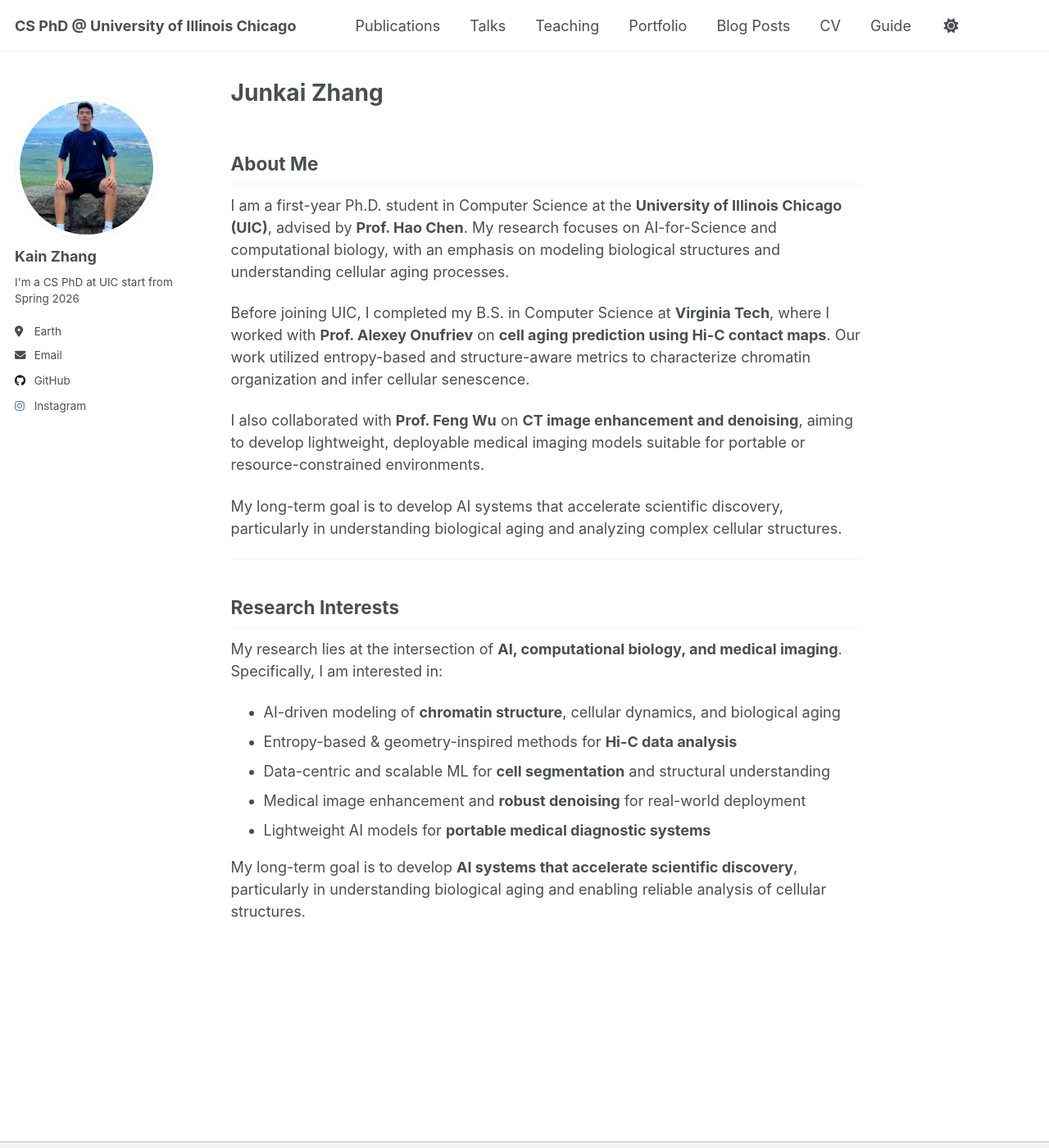
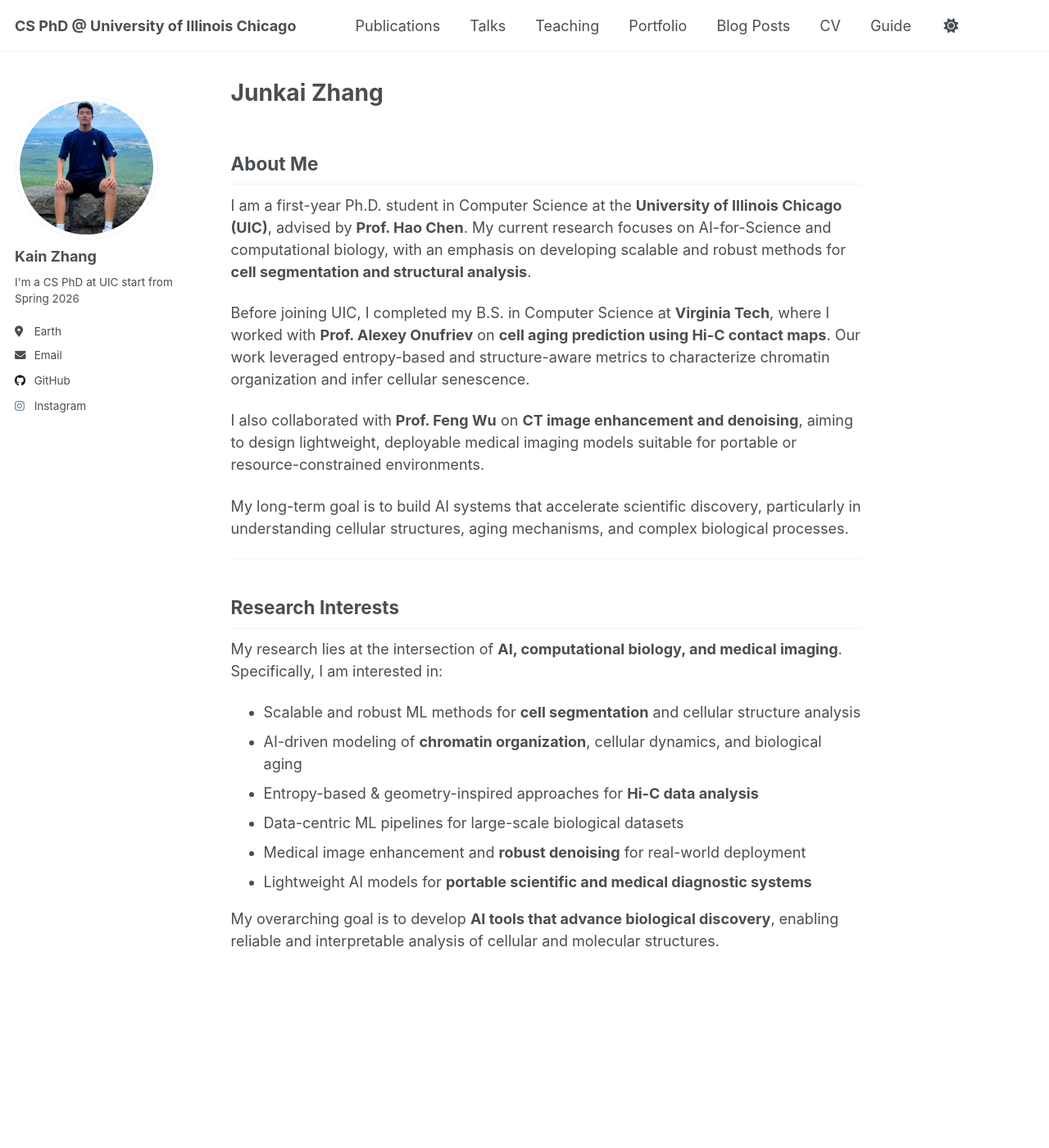
Before and after one commit to junkaizzz/junkaizzz.github.io, a Jekyll site: the page built from _pages/about.md, in a window 1280 px wide and 1400 px high. Shown: the whole window at 82% size. Built offline with Jekyll 4.4.1, drawn with Linux system fonts in a browser that asks for light colours; a script that is not in the unit is left out.

Commit message:
Revise about section for improved clarity and detail
Updated research focus and interests for clarity and specificity.

```diff
--- a/_pages/about.md
+++ b/_pages/about.md
@@ -9,13 +9,13 @@ redirect_from:
 
 ## About Me
 
-I am a first-year Ph.D. student in Computer Science at the **University of Illinois Chicago (UIC)**, advised by **Prof. Hao Chen**. My research focuses on AI-for-Science and computational biology, with an emphasis on modeling biological structures and understanding cellular aging processes.
+I am a first-year Ph.D. student in Computer Science at the **University of Illinois Chicago (UIC)**, advised by **Prof. Hao Chen**. My current research focuses on AI-for-Science and computational biology, with an emphasis on developing scalable and robust methods for **cell segmentation and structural analysis**.
 
-Before joining UIC, I completed my B.S. in Computer Science at **Virginia Tech**, where I worked with **Prof. Alexey Onufriev** on **cell aging prediction using Hi-C contact maps**. Our work utilized entropy-based and structure-aware metrics to characterize chromatin organization and infer cellular senescence.
+Before joining UIC, I completed my B.S. in Computer Science at **Virginia Tech**, where I worked with **Prof. Alexey Onufriev** on **cell aging prediction using Hi-C contact maps**. Our work leveraged entropy-based and structure-aware metrics to characterize chromatin organization and infer cellular senescence.
 
-I also collaborated with **Prof. Feng Wu** on **CT image enhancement and denoising**, aiming to develop lightweight, deployable medical imaging models suitable for portable or resource-constrained environments.
+I also collaborated with **Prof. Feng Wu** on **CT image enhancement and denoising**, aiming to design lightweight, deployable medical imaging models suitable for portable or resource-constrained environments.
 
-My long-term goal is to develop AI systems that accelerate scientific discovery, particularly in understanding biological aging and analyzing complex cellular structures.
+My long-term goal is to build AI systems that accelerate scientific discovery, particularly in understanding cellular structures, aging mechanisms, and complex biological processes.
 
 ---
 
@@ -24,10 +24,11 @@ My long-term goal is to develop AI systems that accelerate scientific discovery,
 My research lies at the intersection of **AI, computational biology, and medical imaging**.
 Specifically, I am interested in:
 
-- AI-driven modeling of **chromatin structure**, cellular dynamics, and biological aging
-- Entropy-based & geometry-inspired methods for **Hi-C data analysis**
-- Data-centric and scalable ML for **cell segmentation** and structural understanding
+- Scalable and robust ML methods for **cell segmentation** and cellular structure analysis
+- AI-driven modeling of **chromatin organization**, cellular dynamics, and biological aging
+- Entropy-based & geometry-inspired approaches for **Hi-C data analysis**
+- Data-centric ML pipelines for large-scale biological datasets
 - Medical image enhancement and **robust denoising** for real-world deployment
-- Lightweight AI models for **portable medical diagnostic systems**
+- Lightweight AI models for **portable scientific and medical diagnostic systems**
 
-My long-term goal is to develop **AI systems that accelerate scientific discovery**, particularly in understanding biological aging and enabling reliable analysis of cellular structures.
+My overarching goal is to develop **AI tools that advance biological discovery**, enabling reliable and interpretable analysis of cellular and molecular structures.
```
